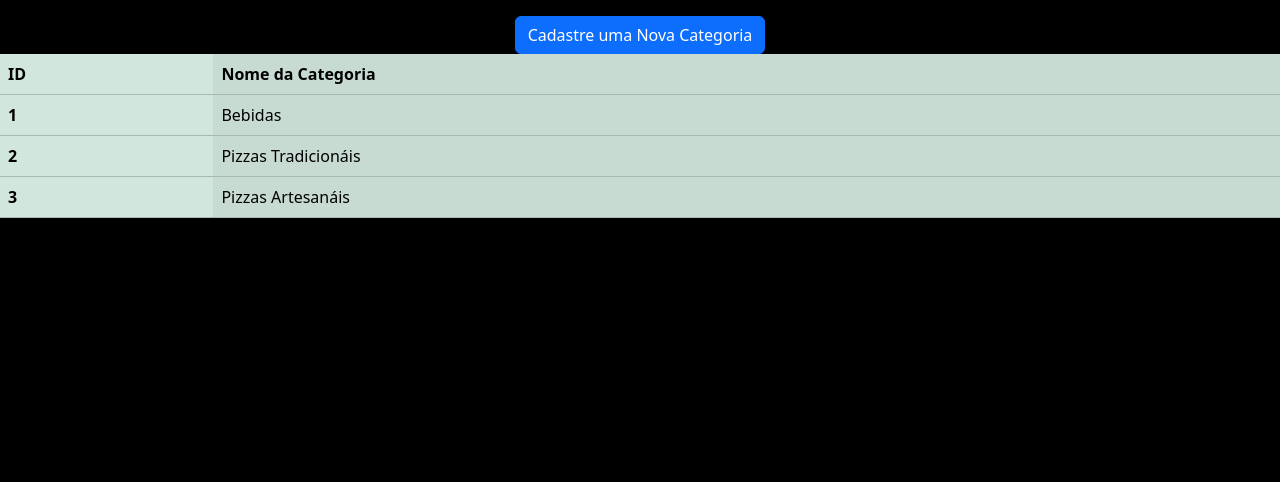
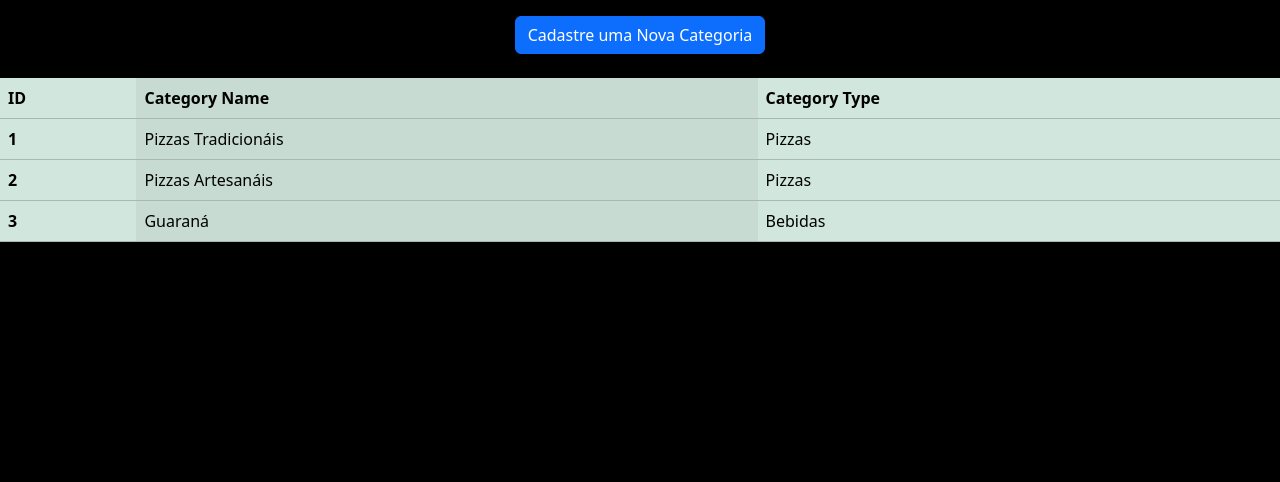
Before and after one commit to guilherme1805emanu-glitch/Cardapio-Digital---Flask, a Flask app: page /categorias in a window 1280 px wide. Shown: the part 148-630 px from the top of the page. Run offline with Flask 3, Linux system fonts and the light colour scheme; data comes from the database, SQL or seed files in the repository.

Commit message:
exercicio 1 concluido

```diff
--- a/definitions/categorias.py
+++ b/definitions/categorias.py
@@ -1,6 +1,6 @@
 from connection import db
 from flask_wtf import FlaskForm
-from wtforms import StringField, SelectField
+from wtforms import StringField, SelectField, ValidationError
 from wtforms.validators import DataRequired, Length
 import enum
 from sqlalchemy import Enum
@@ -11,7 +11,7 @@ class CategoryType(enum.Enum):
     BEBIDAS = "Bebidas"
 
 
-class CategoriaForm(FlaskForm):
+class CategoryForm(FlaskForm):
     name = StringField(
         "Nome da Categoria",
         validators=[
@@ -23,19 +23,27 @@ class CategoriaForm(FlaskForm):
     category_type = SelectField(
         "Tipo da Categoria",
         choices=[(tag.name, tag.value) for tag in CategoryType],
+        coerce=lambda x: CategoryType[x],
         validators=[DataRequired()]
     )
 
+    def validate_name(self, field):
+        nome = field.data.strip().title()
+
+        categoria = Categoria.query.filter_by(name=nome).first()
+        if categoria:
+            raise ValidationError("Essa categoria já existe.")
+
+        field.data = nome
 
 class Categoria(db.Model):
     __tablename__ = 'categorias'
 
     id = db.Column(db.Integer, primary_key=True)
-    name = db.Column(db.String(50), nullable=False, unique=True)
+    name = db.Column(db.String(50), nullable=False, unique= True)
     category_type = db.Column(
-        Enum(CategoryType, name="category_type_enum"),
+        Enum(CategoryType, name="category_type_enum", create_constraint=True),
         nullable=False
     )
-
     def __repr__(self):
-        return f"<Categoria {self.name} - {self.category_type.value}>"
+        return f"<Categoria {self.name} - {self.category_type.value if self.category_type else 'N/A'}>"
--- a/main.py
+++ b/main.py
@@ -5,7 +5,7 @@ from definitions.dashboard import dashboard_routes
 from connection import db
 
 from routes.inicio import app_inicio
-from routes.categorias import categorias_routes
+from routes.categorias import categories_routes
 
 
 app= Flask(__name__)
@@ -25,7 +25,7 @@ login_manager.login_view = 'auth.login'
 
 
 app.register_blueprint(app_inicio)
-app.register_blueprint(categorias_routes)
+app.register_blueprint(categories_routes)
 
 @app.route('/pizzas')
 def route2():
--- a/routes/auth.py
+++ b/routes/auth.py
@@ -14,7 +14,7 @@ def register():
 
     form = RegisterForm()
     if request.method == "GET":
-        form.name.data = request.args.get('name', '')
+        form.username.data = request.args.get('name', '')
         form.email.data = request.args.get('email', '')
         form.password.data = request.args.get('password', '')
         form.telephone.data = request.args.get('telephone', '')
--- a/routes/categorias.py
+++ b/routes/categorias.py
@@ -1,22 +1,28 @@
 from flask import Blueprint, render_template, flash, redirect, request
 from connection import db
-from definitions.categorias import Categoria, CategoriaForm
+from definitions.categorias import Categoria, CategoryForm, CategoryType
 
-categorias_routes = Blueprint('categorias', __name__)
+categories_routes = Blueprint('categorias',__name__)
 
-@categorias_routes.route('/categorias', methods=['GET', 'POST'])
+@categories_routes.route('/categorias', methods=['GET', 'POST'])
 def categorias():
-    form = CategoriaForm()
+    form = CategoryForm()
+
     if form.validate_on_submit():
-        existing_categoria = Categoria.query.filter_by(name=form.name.data).first()
-        if existing_categoria:
-            flash('O nome da categoria já existe. Por favor, escolha outro.', 'danger')
+        new_categoria = Categoria(
+            name=form.name.data,
+            category_type=form.category_type.data
+        )
 
-        if existing_categoria is None:
-            new_categoria = Categoria(name=form.name.data)
+        try:
             db.session.add(new_categoria)
             db.session.commit()
             flash('Categoria criada com sucesso.', 'success')
+        except Exception:
+            db.session.rollback()
+            flash('Erro ao salvar categoria.', 'danger')
+
+        return redirect(request.url)
 
     categorias_list = Categoria.query.all()
     return render_template('categorias.html', form=form, categorias=categorias_list)
--- a/templates/base.html
+++ b/templates/base.html
@@ -56,7 +56,7 @@
                     <!-- Área de login/logout -->
                     <div class="d-flex gap-3 align-items-center">
                         {% if current_user.is_authenticated %}
-                        <span>Olá, {{ current_user.name }}</span>
+                        <span>Olá, {{ current_user.username }}</span>
                         <a href="/auth/logout" class="btn btn-outline-secondary">
                             Sair
                         </a>
--- a/templates/categorias.html
+++ b/templates/categorias.html
@@ -1,7 +1,6 @@
 {% extends 'base.html' %}
 
 {% block content %}
-
 
 <button type="button" class="btn btn-primary" data-bs-toggle="modal" data-bs-target="#exampleModal">
     Cadastre uma Nova Categoria
@@ -17,17 +16,29 @@
                     <h1 class="modal-title fs-5" id="exampleModalLabel">Cadastro</h1>
                     <button type="button" class="btn-close" data-bs-dismiss="modal" aria-label="Close"></button>
                 </div>
+
                 <div class="modal-body">
-                        <div class="form-group">
-                            {{ form.name.label (class='form-label') }}
-                            {{ form.name(class='form-control', placeholder="Digíte o nome da sua categoria") }}
-                            <div>
-                                {% for error in form.name.errors %}
-                                <span>{{ error }}</span>
-                                {% endfor %}
-                            </div>
+                    <div class="form-group">
+                        {{ form.name.label(class='form-label') }}
+                        {{ form.name(class='form-control', placeholder="Digite o nome da sua categoria") }}
+                        <div>
+                            {% for error in form.name.errors %}
+                                <span class="text-danger d-block">{{ error }}</span>
+                            {% endfor %}
                         </div>
+                    </div>
+
+                    <div class="form-group mt-3">
+                        {{ form.category_type.label(class='form-label') }}
+                        {{ form.category_type(class='form-control') }}
+                        <div>
+                            {% for error in form.category_type.errors %}
+                                <span class="text-danger d-block">{{ error }}</span>
+                            {% endfor %}
+                        </div>
+                    </div>
                 </div>
+
                 <div class="modal-footer">
                     <button type="button" class="btn btn-secondary" data-bs-dismiss="modal">Fechar</button>
                     <button type="submit" class="btn btn-primary">Salvar Categoria</button>
@@ -35,13 +46,15 @@
             </div>
         </div>
     </div>
+
 </form>
 
-<table class="table table-success table-striped-columns">
+<table class="table table-success table-striped-columns mt-4">
     <thead>
         <tr>
             <th scope="col">ID</th>
-            <th scope="col">Nome da Categoria</th>
+            <th scope="col">Category Name</th>
+            <th scope="col">Category Type</th>
         </tr>
     </thead>
     <tbody>
@@ -49,10 +62,19 @@
         <tr>
             <th scope="row">{{ categoria.id }}</th>
             <td>{{ categoria.name }}</td>
+            <td>{{ categoria.category_type.value }}</td>
         </tr>
         {% endfor %}
     </tbody>
 </table>
 
+{% if form.errors %}
+
+<script>
+    var myModal = new bootstrap.Modal(document.getElementById('exampleModal'));
+    myModal.show();
+</script>
+
+{% endif %}
 
 {% endblock %}
--- a/templates/inicio.html
+++ b/templates/inicio.html
@@ -29,10 +29,10 @@
                 <div class="modal-body">
 
                     <div class="form-group">
-                        {{ form.name.label(class='form-label') }}
-                        {{ form.name(class='form-control', placeholder="Digíte Seu Nome") }}
+                        {{ form.username.label(class='form-label') }}
+                        {{ form.username(class='form-control', placeholder="Digíte Seu Nome") }}
                         <div>
-                            {% for error in form.name.errors %}
+                            {% for error in form.username.errors %}
                             <span>{{ error }}</span>
                             {% endfor %}
                         </div>
```
Also changed, not shown: definitions/user.py (+6 -6 lines), routes/inicio.py (+4 -10 lines), instance/app.db.
